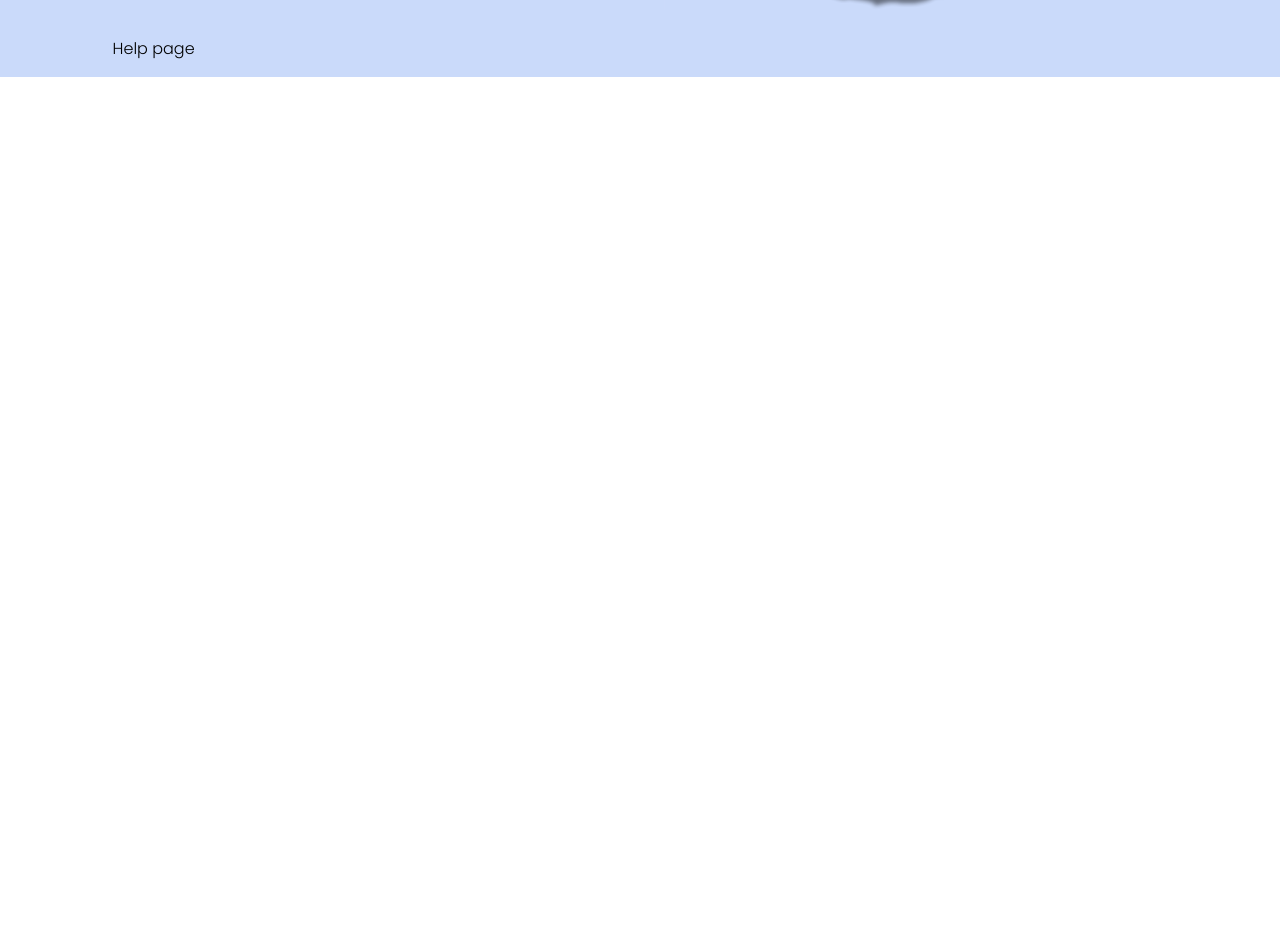
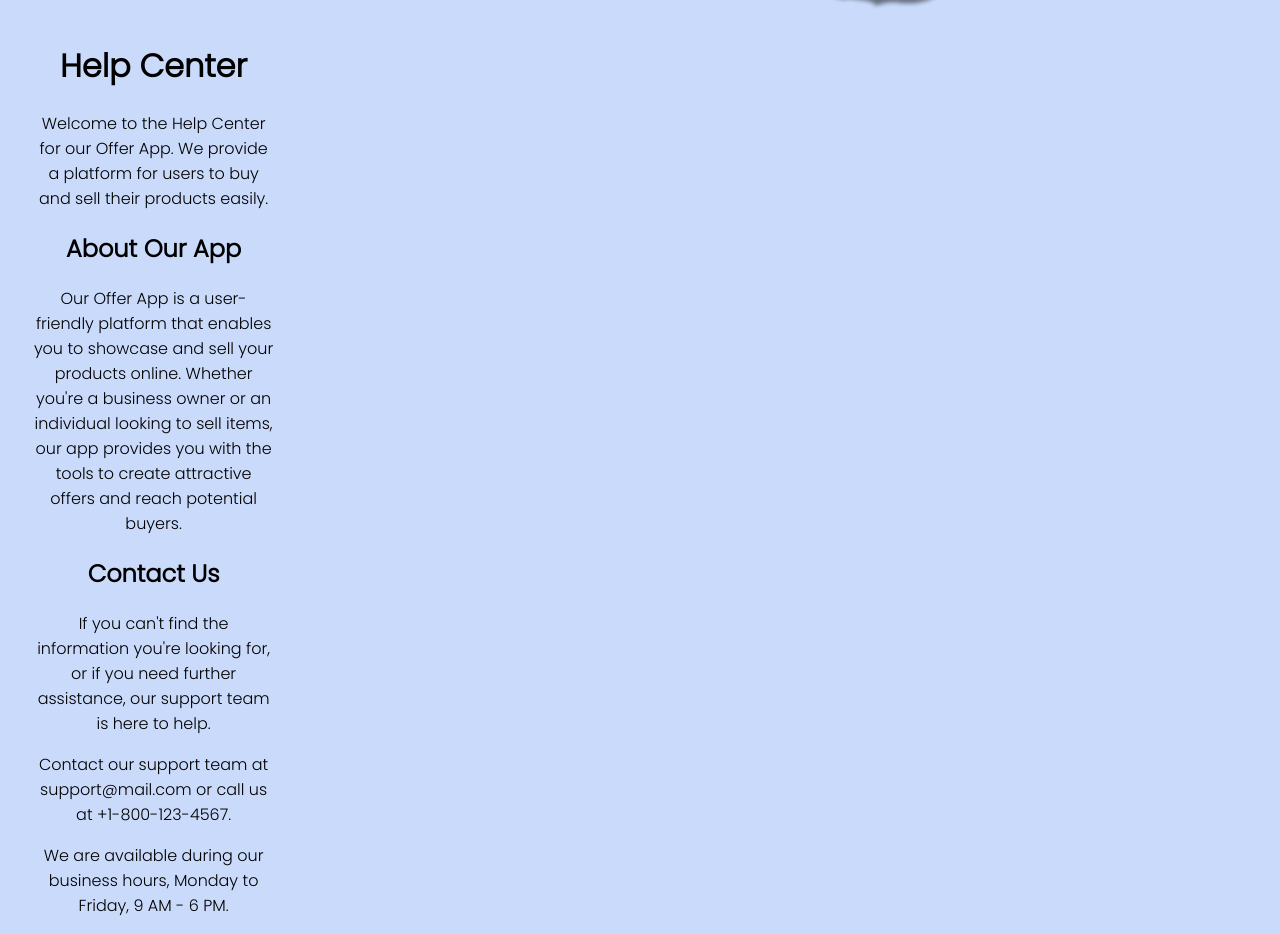
Before and after one commit to bethel-school-of-technology/team-support-squad-frontend, a React (Create React App) app in the folder support-app/: page /help in a window 1280 px wide. Shown: the part 594-1528 px from the top of the page. Before the commit the page ends 800 px from the top, so only its background shows below. Built offline with nearby package versions, Linux system fonts and the light colour scheme.

Commit message:
updatedhelp&aboutpage

```diff
--- a/support-app/src/components/About.js
+++ b/support-app/src/components/About.js
@@ -1,6 +1,8 @@
 import React from 'react';
+import "./About.css"
 
 const About = () => {
+  console.log("About component rendered")
   return (
     <div>
       <h2>About Us</h2>
--- a/support-app/src/components/Help.js
+++ b/support-app/src/components/Help.js
@@ -3,8 +3,17 @@ import React from "react";
 function Help() {
   return (
     <div>
-      <p>Help page</p>
-    </div>
+      <h1>Help Center</h1>
+      <p>Welcome to the Help Center for our Offer App. We provide a platform for users to buy and sell their products easily.</p>
+
+      <h2>About Our App</h2>
+      <p>Our Offer App is a user-friendly platform that enables you to showcase and sell your products online. Whether you're a business owner or an individual looking to sell items, our app provides you with the tools to create attractive offers and reach potential buyers.</p>
+
+  <h2>Contact Us</h2>
+  <p>If you can't find the information you're looking for, or if you need further assistance, our support team is here to help.</p>
+  <p>Contact our support team at support@mail.com or call us at +1-800-123-4567.</p>
+  <p>We are available during our business hours, Monday to Friday, 9 AM - 6 PM.</p>
+  </div>
   );
 }
 
```
Also changed, not shown: support-app/src/components/About.css (added).
